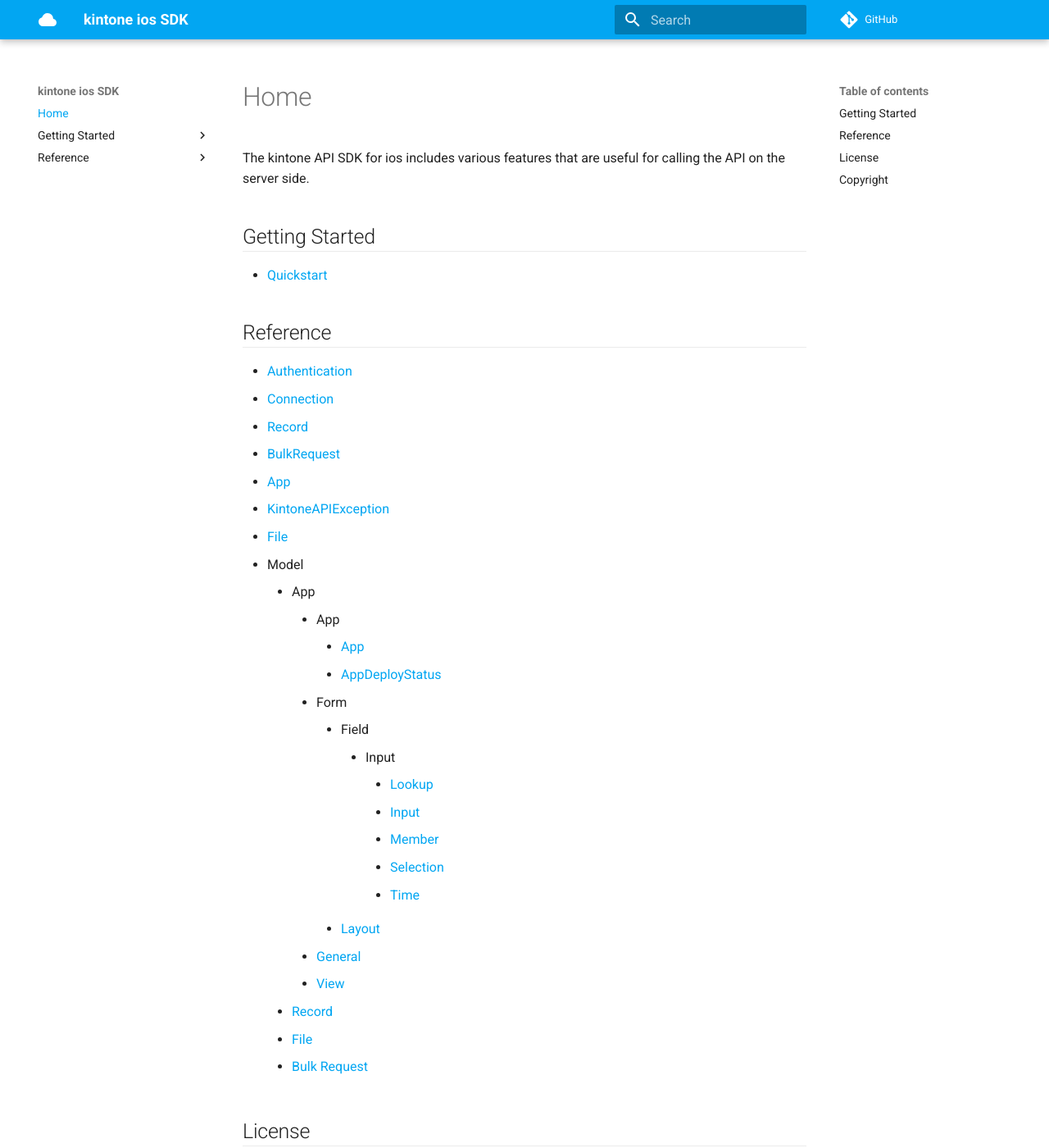
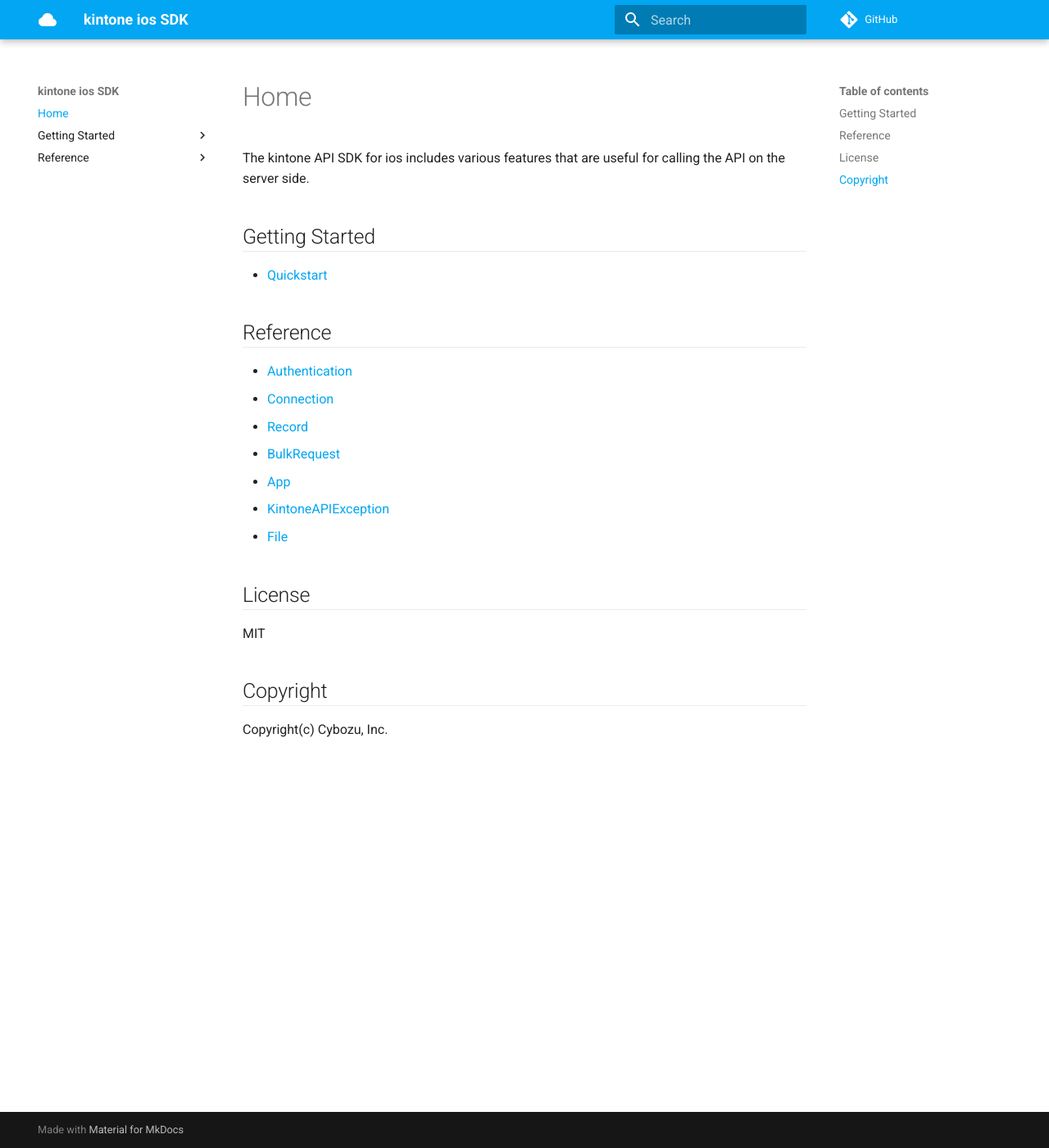
Before and after one commit to kintone-labs/kintone-ios-sdk, an MkDocs documentation site: the page built from docs/docs/index.md, in a window 1280 px wide and 1400 px high. Shown: the whole window at 82% size. Built offline with MkDocs 1.6.1 and Material for MkDocs 9.7.7, drawn with Linux system fonts in a browser that asks for light colours; comment, search, counter and statistics services are not loaded; old or Windows-style settings are respelled for this version of MkDocs.

Commit message:
update guide

```diff
--- a/docs/docs/index.md
+++ b/docs/docs/index.md
@@ -15,25 +15,6 @@
 - [App](./reference/app)
 - [KintoneAPIException](./reference/kintone-api-exception)
 - [File](./reference/file)
-- Model
-    - App
-        - App
-            - [App](./reference/model/app/app/app-model.md)
-            - [AppDeployStatus](./reference/model/app/app/app-deploy-status.md)
-        - Form
-            - Field
-                - Input
-                    - [Lookup](./reference/model/app/form/field/input/form-fields-input-lookup.md)
-                    - [Input](./reference/model/app/form/field/input/form-fields-input.md)
-                    - [Member](./reference/model/app/form/field/input/form-fields-input-member.md)
-                    - [Selection](./reference/model/app/form/field/input/form-fields-input-selection.md)
-                    - [Time](./reference/model/app/form/field/input/form-fields-input-time.md)
-            - [Layout](./reference/model/app/form/layout/form-layout.md)
-        - [General](./reference/model/app/general/general-settings.md)
-        - [View](./reference/model/app/view/view-model.md)
-    - [Record](./reference/model/record/record-model.md)
-    - [File](./reference/model/file/file-model.md)
-    - [Bulk Request](./reference/model/bulk-request/bulk-request-model.md)
 
 ## License
 
```
